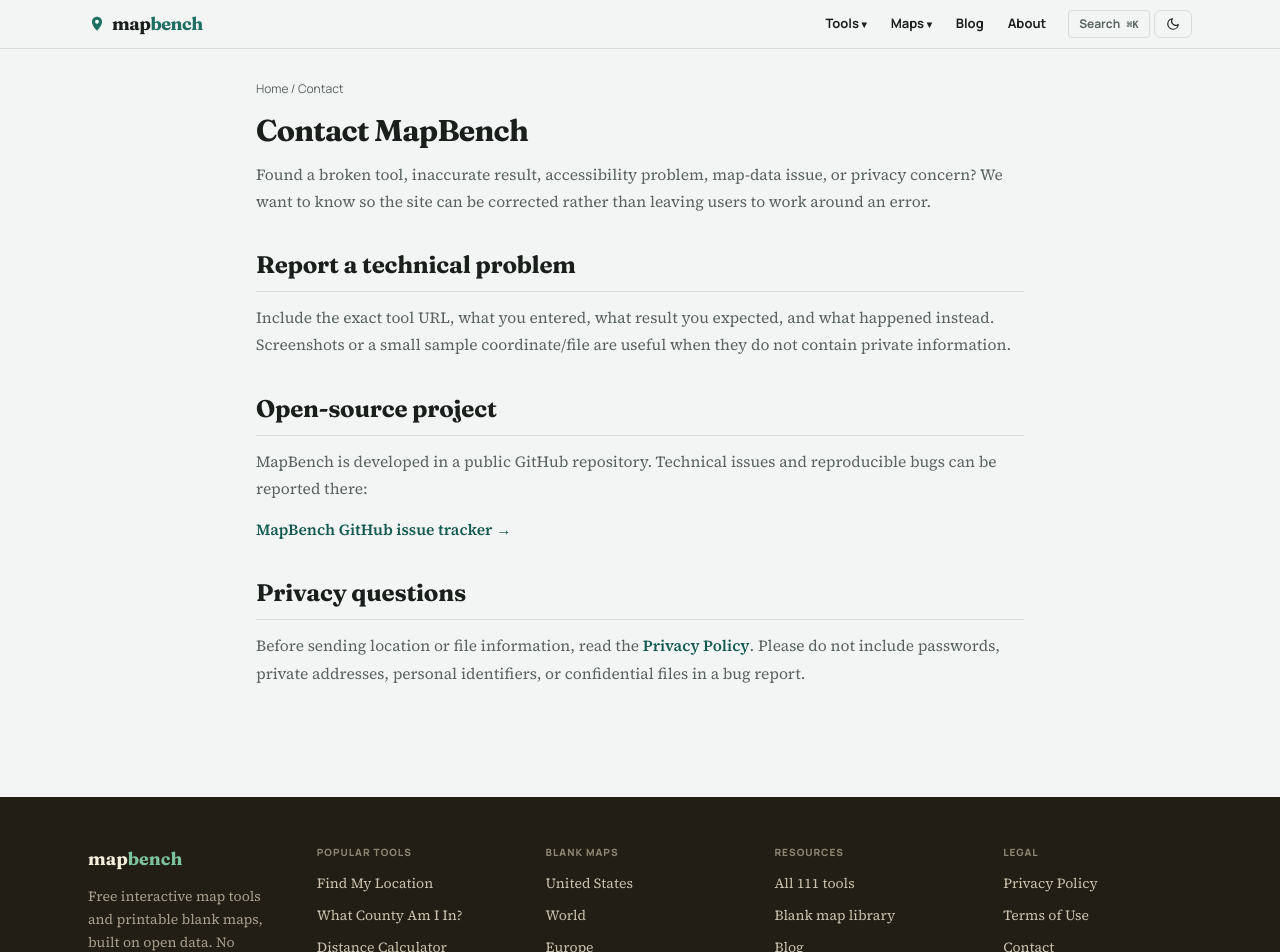
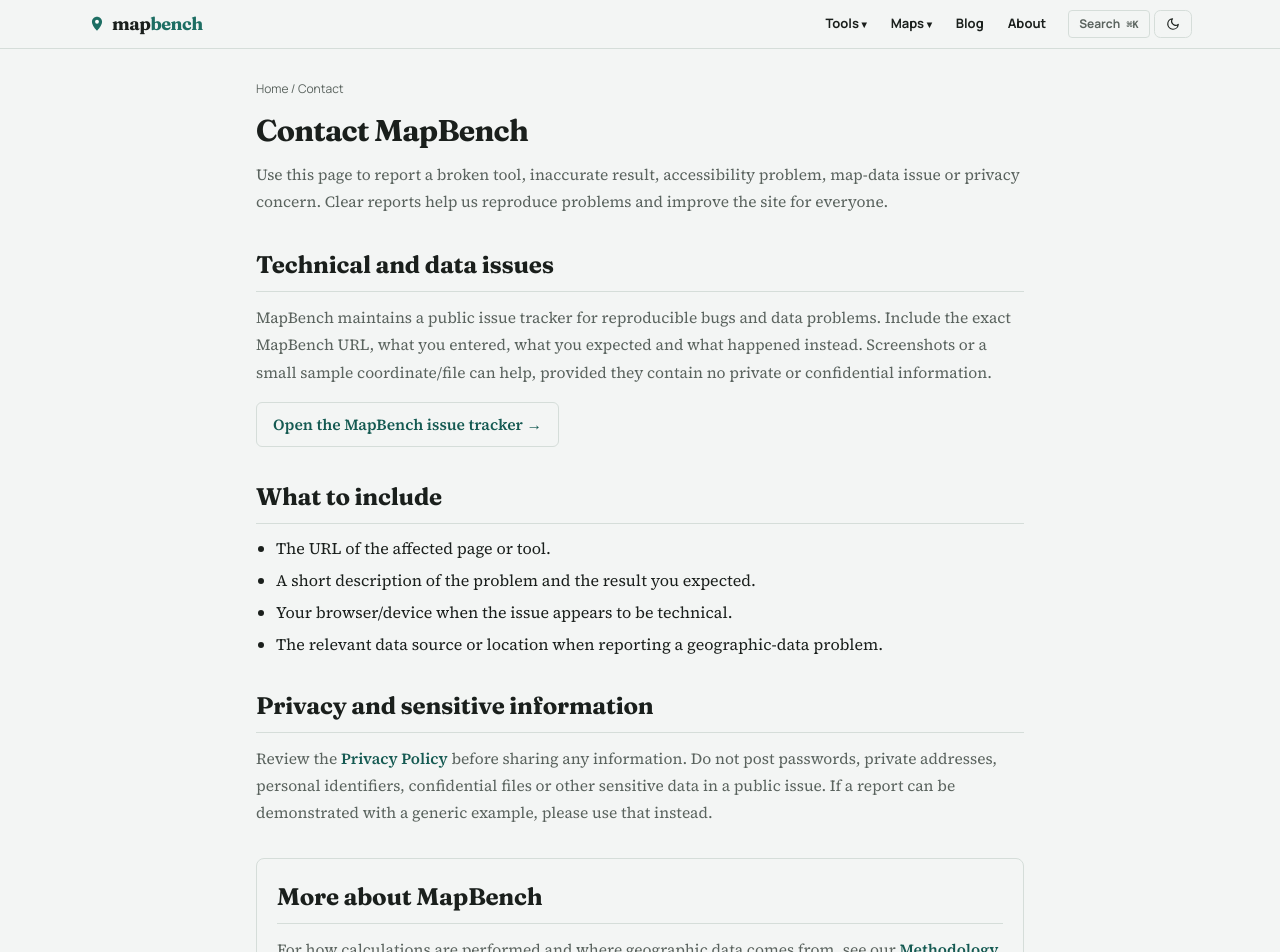
Before and after one commit to seoweblitewebservice-gif/demo, a Next.js app: page /contact in a window 1280 px wide. Shown: the top 952 px of the page. Built offline with nearby package versions, Linux system fonts and the light colour scheme.

Commit message:
Improve AdSense readiness and site trust consistency
* Fix dynamic tool count in footer

* Remove legacy branding and strengthen About copy

* Fix MapBench blog branding and metadata

* Fix contact destination and improve trust information

```diff
--- a/src/app/about/page.tsx
+++ b/src/app/about/page.tsx
@@ -15,32 +15,32 @@
       <div className="prose-sf mt-6">
         <p>
           MapBench exists for one simple reason: geographic questions are everyday questions. <em>How far apart are these two towns?
-          What county am I standing in? How big is this field? What's inside my delivery radius?</em> Answering them shouldn't
+          What county am I standing in? How big is this field? What&apos;s inside my delivery radius?</em> Answering them shouldn&apos;t
           require a GIS license, a subscription, or handing your data to an unknown server.
         </p>
         <p>
-          So we built a platform of <strong>{TOOLS.length} free tools</strong> that run directly in your browser. Distances use proper
-          spherical geometry, not flat-map shortcuts. Routing follows the real road network. File viewers parse your KML, GPX,
-          GeoJSON and CSV locally — your files never leave your device.
+          We built a platform of <strong>{TOOLS.length} free tools</strong> that run directly in your browser. Distances use proper
+          spherical geometry rather than flat-map shortcuts. Routing follows real road networks. File viewers parse KML, GPX,
+          GeoJSON and CSV locally whenever the tool supports local processing, so sensitive files do not need to be uploaded just to inspect them.
         </p>
         <h2>What we optimise for</h2>
         <ul>
           <li><strong>Correctness</strong> — geodesic math, honest data labels, visible methodology.</li>
-          <li><strong>Privacy</strong> — no accounts, no stored locations, client-side file processing.</li>
-          <li><strong>Speed</strong> — every tool is its own lightweight page that loads only what it needs.</li>
-          <li><strong>Open data</strong> — OpenStreetMap, Natural Earth, US Census, Open-Meteo and free routing engines.</li>
+          <li><strong>Privacy</strong> — no account is required for the public tools, and file-processing behaviour is explained where relevant.</li>
+          <li><strong>Speed</strong> — each tool has its own focused page and loads only the functionality it needs.</li>
+          <li><strong>Open data</strong> — we rely on sources such as OpenStreetMap, Natural Earth, the US Census Bureau and other documented providers.</li>
         </ul>
         <h2>Honesty by design</h2>
         <p>
           Where a number is an estimate, we say so. Population figures carry their vintage year. Routing times are labelled
-          free-flow rather than pretending to be live traffic. The full details live on the
+          free-flow when live traffic is not available. The full details live on the
           {" "}<Link href="/methodology" className="font-semibold text-brand-strong hover:underline">methodology</Link> and{" "}
           <Link href="/data-sources" className="font-semibold text-brand-strong hover:underline">data sources</Link> pages.
         </p>
-        <h2>The name</h2>
+        <h2>Why the name MapBench?</h2>
         <p>
-          A forge is where raw material becomes useful tools. MapBench takes the world's open geographic data and shapes it
-          into small, sharp instruments you can pick up and use immediately.
+          A workbench is where useful tools are kept within reach. MapBench brings practical mapping, measurement and geographic
+          utilities together in one place so you can answer a question, inspect data or make a map without setting up specialist GIS software.
         </p>
       </div>
       <div className="mt-8 flex flex-wrap gap-2">
--- a/src/app/contact/page.tsx
+++ b/src/app/contact/page.tsx
@@ -8,6 +8,8 @@
   robots: { index: true, follow: true },
 };
 
+const ISSUE_TRACKER = "https://github.com/seoweblitewebservice-gif/mapbenchsite/issues";
+
 export default function ContactPage() {
   return (
     <div className="doc mx-auto max-w-3xl">
@@ -16,41 +18,54 @@
       </nav>
       <h1 className="font-display text-3xl font-bold tracking-tight">Contact MapBench</h1>
       <p className="mt-3">
-        Found a broken tool, inaccurate result, accessibility problem, map-data issue, or privacy concern?
-        We want to know so the site can be corrected rather than leaving users to work around an error.
+        Use this page to report a broken tool, inaccurate result, accessibility problem, map-data issue or privacy concern.
+        Clear reports help us reproduce problems and improve the site for everyone.
       </p>
 
       <section className="mt-8">
-        <h2 className="sect-h">Report a technical problem</h2>
+        <h2 className="sect-h">Technical and data issues</h2>
         <p className="mt-3">
-          Include the exact tool URL, what you entered, what result you expected, and what happened instead.
-          Screenshots or a small sample coordinate/file are useful when they do not contain private information.
+          MapBench maintains a public issue tracker for reproducible bugs and data problems. Include the exact MapBench URL,
+          what you entered, what you expected and what happened instead. Screenshots or a small sample coordinate/file can help,
+          provided they contain no private or confidential information.
         </p>
-      </section>
-
-      <section className="mt-8">
-        <h2 className="sect-h">Open-source project</h2>
-        <p className="mt-3">
-          MapBench is developed in a public GitHub repository. Technical issues and reproducible bugs can be
-          reported there:
-        </p>
-        <p className="mt-3">
+        <p className="mt-4">
           <a
-            href="https://github.com/seoweblitewebservice-gif/demo/issues"
+            href={ISSUE_TRACKER}
             target="_blank"
             rel="noopener noreferrer"
-            className="font-bold text-brand-strong hover:underline"
+            className="inline-flex rounded-md border border-line px-4 py-2 font-bold text-brand-strong transition-colors hover:border-brand"
           >
-            MapBench GitHub issue tracker →
+            Open the MapBench issue tracker →
           </a>
         </p>
       </section>
 
       <section className="mt-8">
-        <h2 className="sect-h">Privacy questions</h2>
+        <h2 className="sect-h">What to include</h2>
+        <ul className="mt-3 list-disc space-y-2 pl-5">
+          <li>The URL of the affected page or tool.</li>
+          <li>A short description of the problem and the result you expected.</li>
+          <li>Your browser/device when the issue appears to be technical.</li>
+          <li>The relevant data source or location when reporting a geographic-data problem.</li>
+        </ul>
+      </section>
+
+      <section className="mt-8">
+        <h2 className="sect-h">Privacy and sensitive information</h2>
         <p className="mt-3">
-          Before sending location or file information, read the <Link href="/privacy" className="font-bold text-brand-strong hover:underline">Privacy Policy</Link>.
-          Please do not include passwords, private addresses, personal identifiers, or confidential files in a bug report.
+          Review the <Link href="/privacy" className="font-bold text-brand-strong hover:underline">Privacy Policy</Link> before sharing any information.
+          Do not post passwords, private addresses, personal identifiers, confidential files or other sensitive data in a public issue.
+          If a report can be demonstrated with a generic example, please use that instead.
+        </p>
+      </section>
+
+      <section className="mt-8 rounded-lg border border-line p-5">
+        <h2 className="sect-h">More about MapBench</h2>
+        <p className="mt-3">
+          For how calculations are performed and where geographic data comes from, see our{" "}
+          <Link href="/methodology" className="font-bold text-brand-strong hover:underline">Methodology</Link> and{" "}
+          <Link href="/data-sources" className="font-bold text-brand-strong hover:underline">Data Sources</Link> pages.
         </p>
       </section>
     </div>
--- a/src/app/guides/page.tsx
+++ b/src/app/guides/page.tsx
@@ -3,18 +3,17 @@
 import { ALL_GUIDES } from "@/data/allGuides";
 
 export const metadata: Metadata = {
-  title: "The MapForge Blog — Guides & Field Notes",
-  description: "Human-written guides on coordinates, GPS files, road trips, isochrones, golden hour, hardiness zones and city comparisons — every post linked to the free tools it uses.",
+  title: "MapBench Blog — Mapping Guides & Field Notes",
+  description: "Practical MapBench guides on coordinates, GPS files, road trips, isochrones, golden hour, hardiness zones and city comparisons, with links to the tools used in each workflow.",
   alternates: { canonical: "/guides" },
 };
 
 export default function GuidesPage() {
   return (
     <div>
-      <h1 className="font-display text-3xl font-bold tracking-tight">The MapForge Blog</h1>
+      <h1 className="font-display text-3xl font-bold tracking-tight">MapBench Blog</h1>
       <p className="mt-2 max-w-2xl text-sm leading-relaxed text-mute">
-        Guides and field notes written to be actually useful — real workflows, honest caveats, and internal links
-        to every tool a post relies on. No filler, no thin content.
+        Practical guides and field notes for mapping, coordinates, GPS files and location-based workflows. Each article explains the method, useful caveats and the MapBench tools involved.
       </p>
       <div className="mt-6 grid gap-4 md:grid-cols-3">
         {ALL_GUIDES.map((g) => (
--- a/src/components/Footer.tsx
+++ b/src/components/Footer.tsx
@@ -1,7 +1,8 @@
 import Link from "next/link";
+import { TOOLS } from "@/lib/registry";
 
-// Compact, professional footer: popular tools + key destinations + legal
-// (privacy & terms, as required by Google AdSense program policies).
+// Compact, professional footer: popular tools + key destinations + legal.
+// The tool count is derived from the registry so it cannot drift as tools are added.
 const POPULAR: [string, string][] = [
   ["/tools/find-my-location", "Find My Location"],
   ["/tools/what-county-am-i-in", "What County Am I In?"],
@@ -26,7 +27,7 @@
 ];
 
 const RESOURCES: [string, string][] = [
-  ["/tools", "All 111 tools"],
+  ["/tools", `All ${TOOLS.length} tools`],
   ["/maps", "Blank map library"],
   ["/guides", "Blog"],
   ["/methodology", "Methodology"],
```
